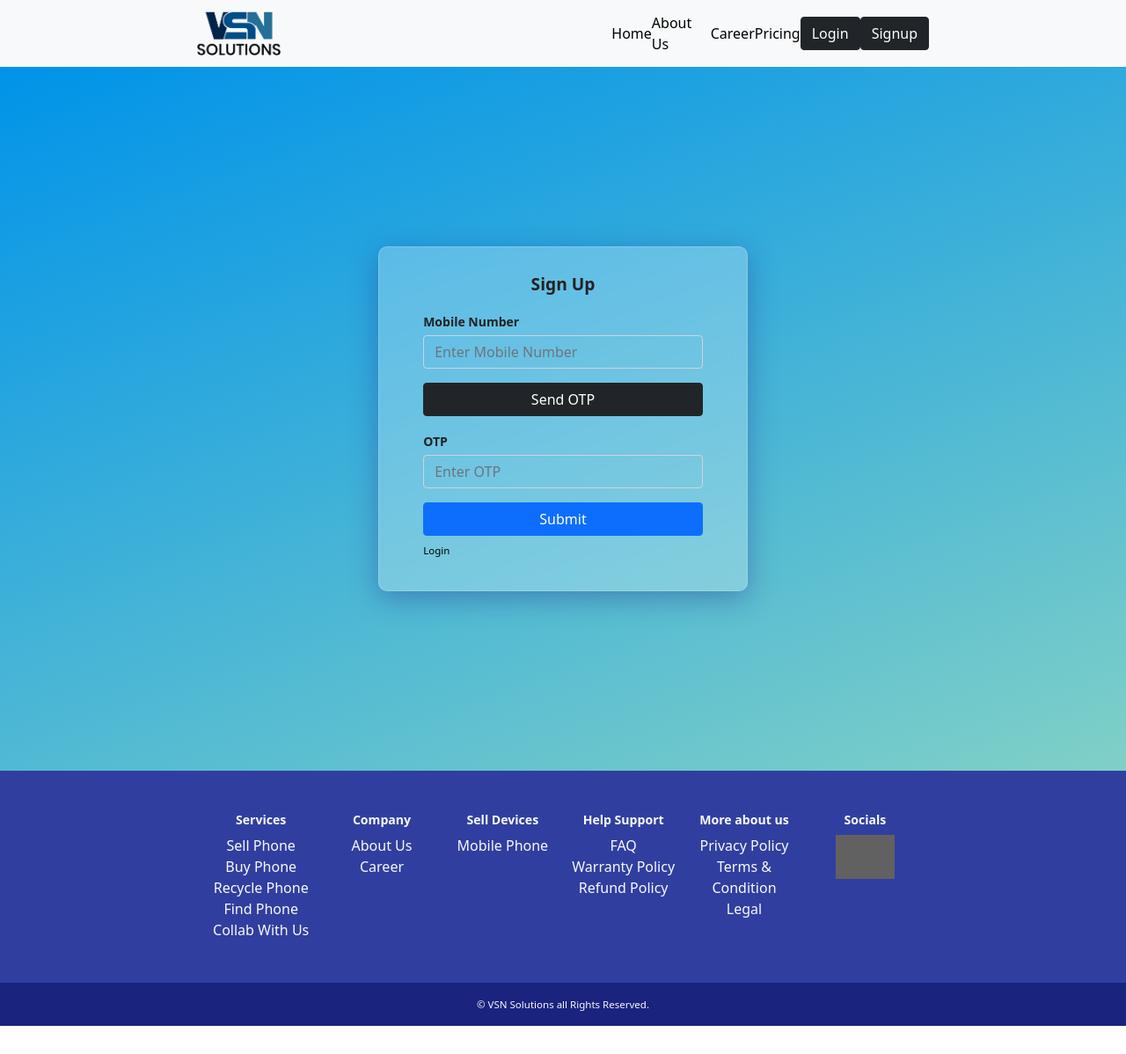
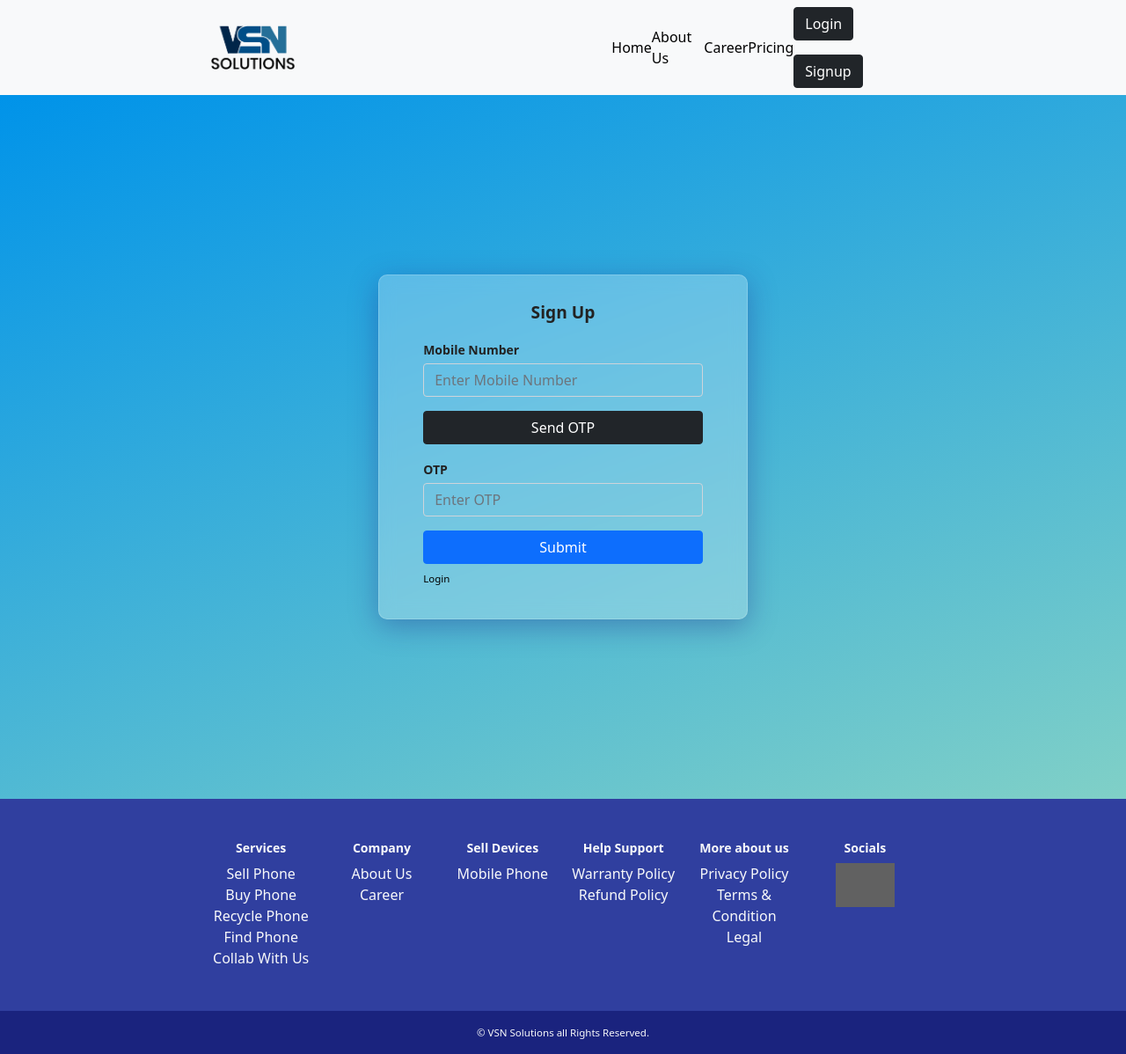
Before and after one commit to Compyneller/VSN, a React (Create React App) app: page /signup in a window 1280 px wide. Shown: the whole page at 88% size. Before the commit the page ends 1166 px from the top, so only its background shows below. Built offline with nearby package versions, Linux system fonts and the light colour scheme; grey boxes are pictures that could not be loaded.

Commit message:
remove faq

```diff
--- a/src/components/LgFooter.jsx
+++ b/src/components/LgFooter.jsx
@@ -46,7 +46,6 @@ const LgFooter = () => {
       <Col sm={12} md={6} lg={2}>
         <h5 style={{ fontWeight: "bold" }}>Help Support</h5>
 
-        <li>FAQ</li>
         {/* <li>
           <Link className='text-light' to="/privacy" onClick={() => window.scroll(0, 0)}>
             Privacy Policy
--- a/src/components/MobileFooter.jsx
+++ b/src/components/MobileFooter.jsx
@@ -55,8 +55,6 @@ const MobileFooter = () => {
           </Accordion.Header>
           <Accordion.Body>
             <ul>
-              <li>FAQ</li>
-              <li>Contact Us</li>
               <li>
                 <Link to="/warranty" onClick={() => window.scroll(0, 0)}>
                   Warranty Policy
--- a/src/components/NavBarComp.jsx
+++ b/src/components/NavBarComp.jsx
@@ -1,5 +1,5 @@
 import React from "react";
-import { Button } from "react-bootstrap";
+import { Button, Row } from "react-bootstrap";
 import Container from "react-bootstrap/Container";
 import Nav from "react-bootstrap/Nav";
 import Navbar from "react-bootstrap/Navbar";
@@ -14,7 +14,7 @@ const NavBarComp = () => {
       expand="lg"
       style={{ position: "sticky", top: "0", zIndex: "1000" }}
     >
-      <Container style={{ padding: "0rem " }}>
+      <Container style={{ padding: "0rem 1rem " }}>
         <Navbar.Brand href="/">
           <img height={50} src={logo} alt="" />
         </Navbar.Brand>
@@ -33,12 +33,18 @@ const NavBarComp = () => {
             <Link to="/pricing" onClick={() => window.scroll(0, 0)}>
               Pricing
             </Link>
+            <Row className="g-3">
+              <div className="col-auto">
                 <Link to="/login" onClick={() => window.scroll(0, 0)}>
                   <Button variant="dark">Login</Button>
                 </Link>
+              </div>
+              <div className="col-auto">
                 <Link to="/signup" onClick={() => window.scroll(0, 0)}>
                   <Button variant="dark">Signup</Button>
                 </Link>
+              </div>
+            </Row>
           </Nav>
         </Navbar.Collapse>
       </Container>
```
Lines whose indentation alone changed are shown as unchanged.
